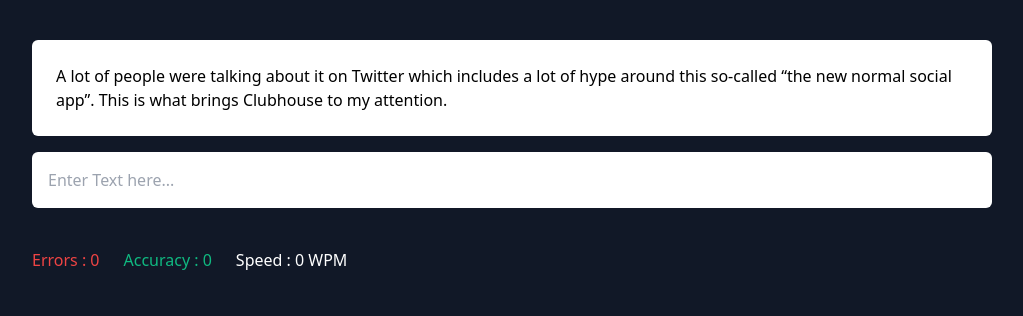
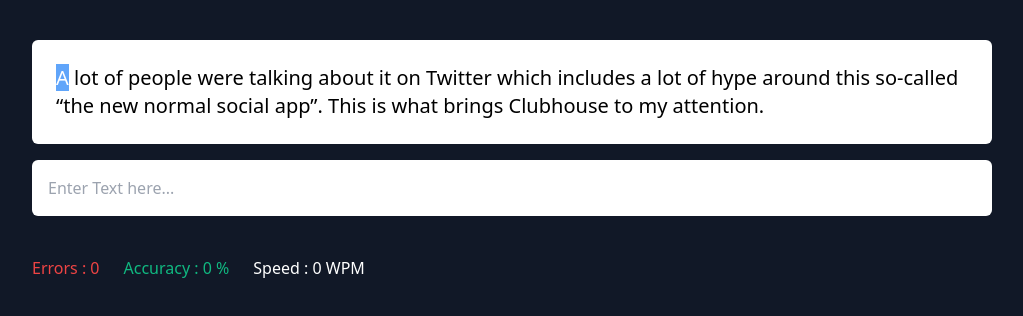
Before and after one commit to meddeb23/fun_apps, a React (Create React App) app: page / in a window 1280 px wide. Shown: the top 316 px of the page, without its empty margins (128-1151 px from the left). Built offline with nearby package versions, Linux system fonts and the light colour scheme.

Commit message:
version 1.0

```diff
--- a/src/components/Main.jsx
+++ b/src/components/Main.jsx
@@ -1,28 +1,109 @@
-import React, { useState } from "react";
+import React, { useEffect, useState } from "react";
 
 const Text =
   "A lot of people were talking about it on Twitter which includes a lot of hype around this so-called “the new normal social app”. This is what brings Clubhouse to my attention.";
 
 export default function Main() {
-  const [text, settext] = useState(Text);
+  const [text, setText] = useState(
+    Text.split("").map((i) => ({ letter: i, isCorrect: undefined }))
+  );
+  const [textPointer, settextPointer] = useState(0);
   const [errorsCount, seterrorsCount] = useState(0);
   const [currentSpeed, setcurrentSpeed] = useState(0);
   const [accuracy, setaccuracy] = useState(0);
-  const [score, setscore] = useState(0);
+  //   const [score, setscore] = useState(0);
+  const [userInput, setuserInput] = useState("");
+  const [lastWord, setlastWord] = useState("");
+
+  const toggleCorrectness = (value) => {
+    setText((text) =>
+      text.map((i, idx) =>
+        idx === textPointer ? { ...i, isCorrect: value } : i
+      )
+    );
+  };
+
+  //   const getAccuracy = () => {
+  //     setInterval(() => {
+  //       console.log("test");
+  //       console.log(accuracy);
+  //       const acc =
+  //         textPointer === 0
+  //           ? 0
+  //           : ((textPointer - errorsCount) / textPointer) * 100;
+  //       console.log(acc);
+  //       setaccuracy(acc.toFixed(2));
+  //     }, 1000);
+  //   };
+
+  const checkSpell = (value) => {
+    setuserInput(value);
+    const userIsDeleting = lastWord.length > value.length;
+    const lastTypedChar = value[value.length - 1];
+    if (text[textPointer].letter !== lastTypedChar) {
+      if (!userIsDeleting) {
+        toggleCorrectness(false);
+        seterrorsCount((errorsCount) => errorsCount + 1);
+      }
+    } else {
+      toggleCorrectness(true);
+    }
+    if (userIsDeleting) {
+      toggleCorrectness(undefined);
+      settextPointer((counter) => counter - 1);
+    } else settextPointer((counter) => counter + 1);
+
+    setlastWord(value);
+    if (lastTypedChar === " ") {
+      setuserInput("");
+      setlastWord("");
+    }
+  };
+
+  //   useEffect(() => {
+  //     getAccuracy();
+  //     setTimeout(() => clearInterval(getAccuracy), 3000);
+  //   }, []);
+
   return (
     <main className="min-h-screen bg-gray-900 pt-10 text-white">
       <div className="w-9/12 mx-auto">
         <div className=" bg-white rounded-md p-6 text-black">
-          <p>{text}</p>
+          <p className="text-xl">
+            {text.map(({ letter, isCorrect }, idx) =>
+              idx === textPointer ? (
+                <span key={letter + idx} className="bg-blue-400 text-white">
+                  {letter}
+                </span>
+              ) : isCorrect !== undefined ? (
+                <span
+                  key={letter + idx}
+                  className={`
+                            ${
+                              isCorrect ? "bg-green-400" : "bg-red-400"
+                            } text-white
+                            `}
+                >
+                  {letter}
+                </span>
+              ) : (
+                letter
+              )
+            )}
+          </p>
         </div>
         <input
           type="text"
           className="mt-4 block w-full rounded-md bg-white text-black p-4 outline-none"
           placeholder="Enter Text here..."
+          value={userInput}
+          onChange={(e) =>
+            textPointer < text.length && checkSpell(e.target.value)
+          }
         />
-        <div className="flex space-x-6 my-10">
+        <div className="flex gap-6 my-10">
           <div className="text-red-500">Errors : {errorsCount}</div>
-          <div className="text-green-500">Accuracy : {accuracy}</div>
+          <div className="text-green-500">Accuracy : {accuracy} %</div>
           <div className="">Speed : {currentSpeed} WPM</div>
         </div>
       </div>
```
